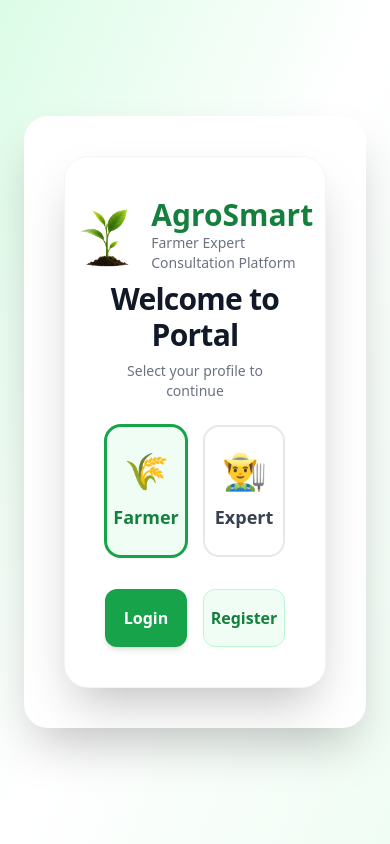
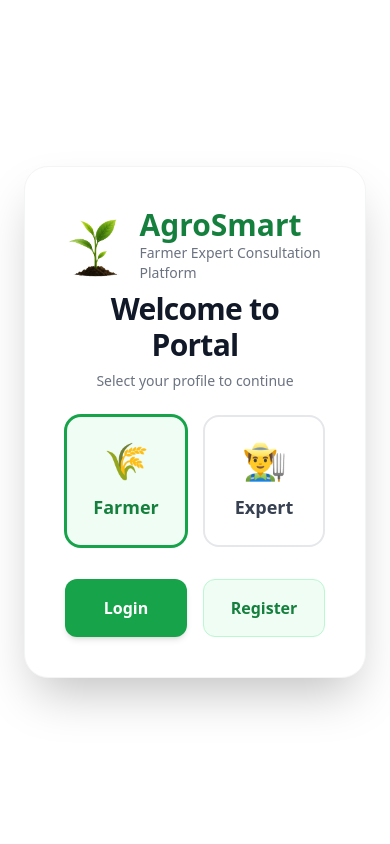
Before and after one commit to anishkimar745293-debug/AgroSmart, a React (Vite) app in the folder agrosmart/: page /login in a window 390 px wide. Built offline with nearby package versions, Linux system fonts and the light colour scheme; no server answers.

Commit message:
Update AuthLayout.jsx

```diff
--- a/agrosmart/src/components/auth/AuthLayout.jsx
+++ b/agrosmart/src/components/auth/AuthLayout.jsx
@@ -3,15 +3,19 @@ import WelcomePanel from "./WelcomePanel";
 const AuthLayout = ({ children }) => {
   return (
     <AuthBackground>
-      <div className="min-h-screen flex items-center justify-center p-6">
+      {/* Mobile me h-screen set kiya taaki scroll na ho, p-0 se corners pure screen par stretch honge */}
+      <div className="h-screen sm:min-h-screen flex items-center justify-center p-0 sm:p-6">
 
-        <div className="w-full max-w-7xl bg-white rounded-3xl shadow-2xl overflow-hidden lg:flex">
+        {/* Mobile par round layout hta kar full screen layout setup kiya h-full flex-col se */}
+        <div className="w-full h-full sm:h-auto max-w-7xl bg-white rounded-none sm:rounded-3xl shadow-2xl overflow-hidden flex flex-col lg:flex-row">
 
-          <div className="lg:w-[60%]">
+          {/* Laptop view panel */}
+          <div className="hidden lg:block lg:w-[60%]">
             <WelcomePanel />
           </div>
 
-          <div className="lg:w-[40%] flex items-center justify-center p-10">
+          {/* Form screen section - Mobile par content flex-1 hoke puri jagah lega */}
+          <div className="w-full flex-1 lg:w-[40%] flex items-center justify-center p-6 sm:p-10">
             {children}
           </div>
 
@@ -24,7 +28,7 @@ const AuthLayout = ({ children }) => {
 
 const AuthBackground = ({ children }) => {
   return (
-    <div className="min-h-screen bg-gradient-to-br from-green-100 via-white to-green-50">
+    <div className="h-screen bg-gradient-to-br from-green-100 via-white to-green-50 overflow-hidden">
       {children}
     </div>
   );
```
